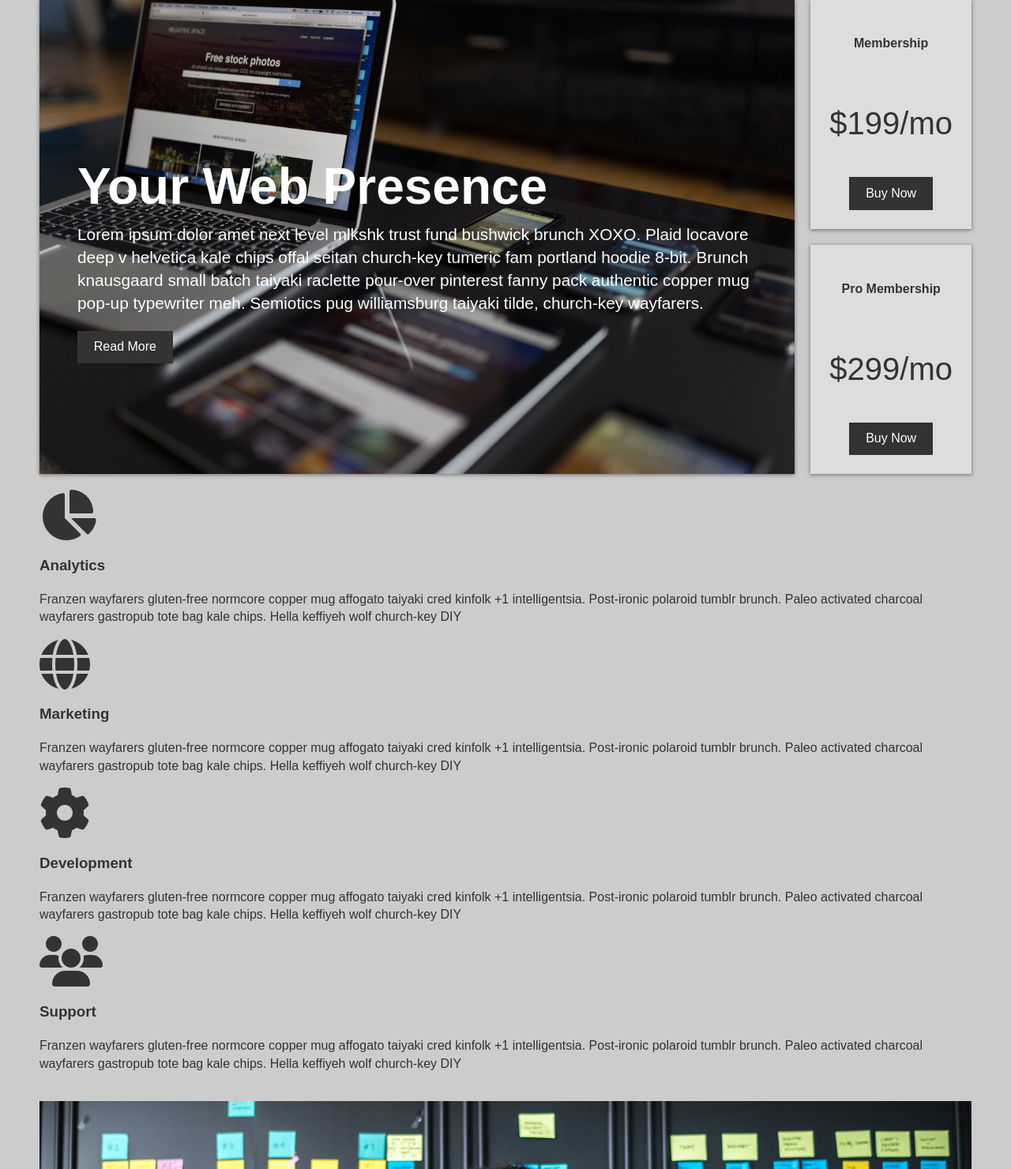
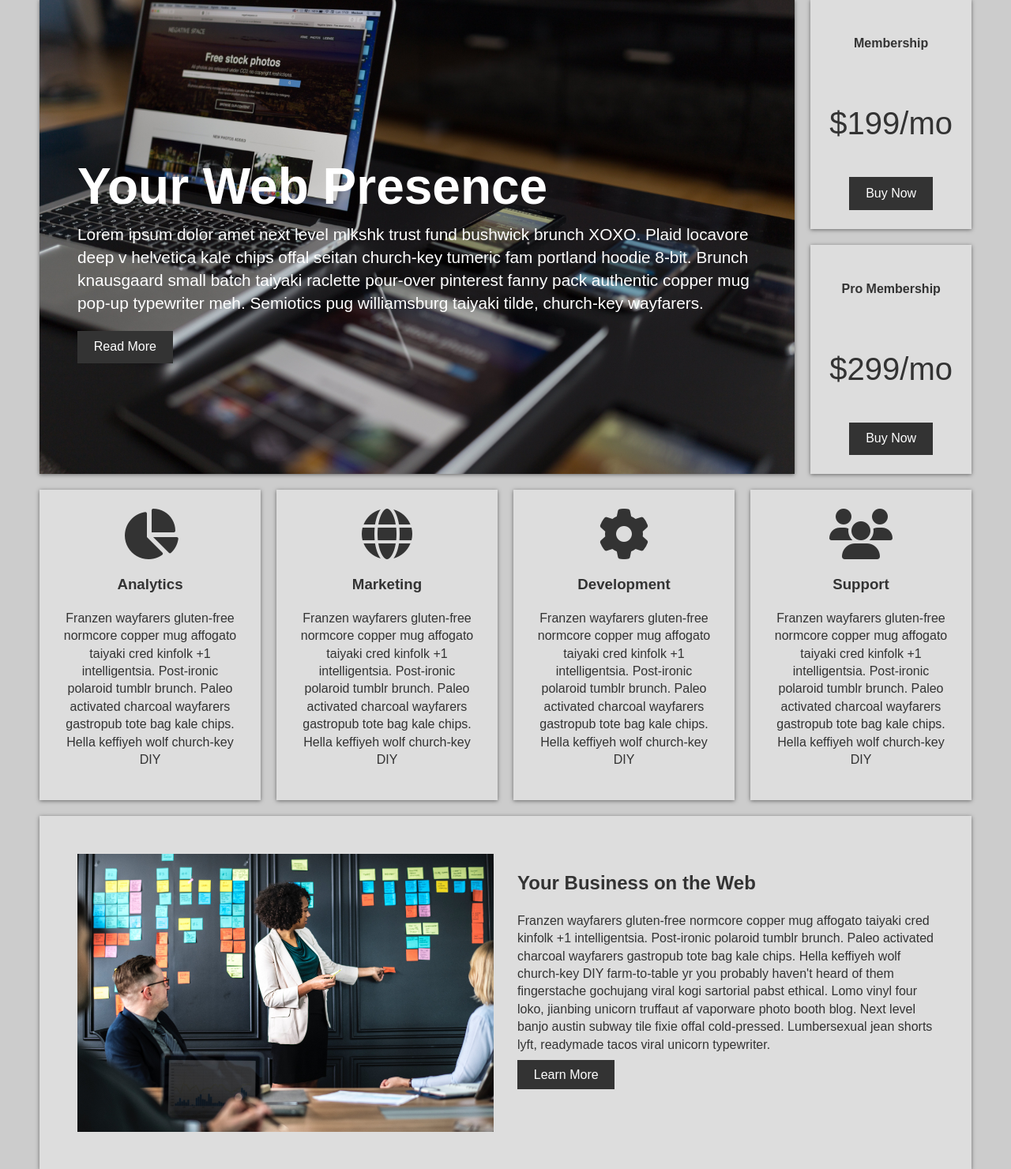
Before and after one commit to ktamulonis/grid, a PHP site: page /index.html in a window 1280 px wide. Shown: the part 133-1613 px from the top of the page at 79% size. Run offline with PHP 8.4, Linux system fonts and the light colour scheme; some libraries are stand-ins or nearby versions.

Commit message:
adds css to info and portfolio sections

```diff
--- a/style.css
+++ b/style.css
@@ -123,3 +123,33 @@ img {
 .top-box-b {
   grid-area: top-box-b;
 }
+
+/* Boxes */
+.boxes {
+  display: grid;
+  grid-gap: 20px;
+  grid-template-columns: repeat(auto-fit, minmax(200px, 1fr));
+}
+
+.box {
+  background: var(--primary);
+  text-align: center;
+  padding: 1.5rem;
+  box-shadow: var(--shadow);
+}
+
+/* Info */
+.info {
+  background: var(--primary);
+  box-shadow: var(--shadow);
+  display: grid;
+  grid-gap: 30px;
+  grid-template-columns: repeat(2, 1fr);
+  padding: 3rem;
+}
+
+.portfolio {
+  display:grid;
+  grid-gap: 20px;
+  grid-template-columns: repeat(auto-fit, minmax(200px, 1fr));
+}
```
